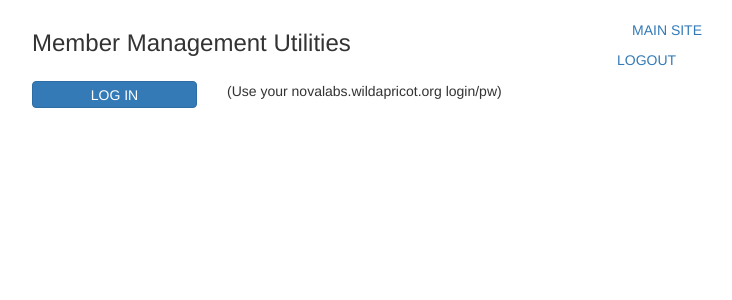
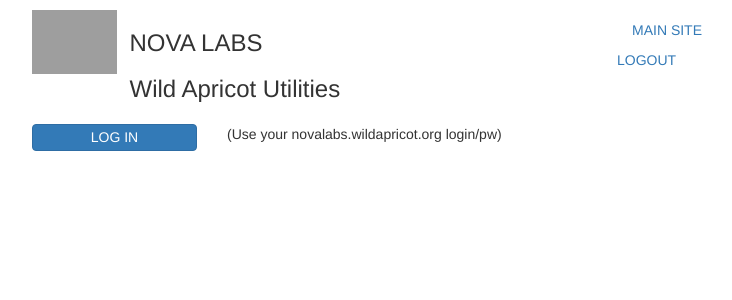
Before and after one commit to sudobob/WildApricotUtils, a Flask app: page / in a window 1280 px wide. Shown: the top 300 px of the page, without its empty margins (38-770 px from the left). Run offline with Flask 2, Linux system fonts and the light colour scheme; parts of the project's set-up code (start-up, migrations or seed data) failed here and were passed over; some libraries are stand-ins or nearby versions; grey boxes are pictures that could not be loaded.

Commit message:
Add NL Icon

```diff
--- a/oauth.py
+++ b/oauth.py
@@ -29,7 +29,9 @@
         pass
 
     def get_callback_url(self):
-        return 'http://wautils.nova-labs.org/callback/wildapricot'
+        # since we are running behind a proxy this doesn't work
+        #return url_for('oauth_callback', provider=self.provider_name, _external=True)
+        return os.environ['OAUTH_REDIRECT_URL']
 
     @classmethod
     def get_provider(self, provider_name):
--- a/templates/wanavbar.html
+++ b/templates/wanavbar.html
@@ -1,7 +1,11 @@
 <div style="height:10px;"></div>
 <div class="row border-bottom border-top">
-  <div class="col-sm-6">
-    <h3>Member Management Utilities</h3>
+  <div class="col-sm-1">
+    <img height="64" src="/static/novalabs_icon.png">
+  </div>
+  <div class="col-sm-5">
+    <h3>NOVA LABS</h3>
+    <h3>Wild Apricot Utilities</h3>
   </div>
   <div class="col-sm-6">
     <ul class="nav justify-content-end">
--- a/wautils.py
+++ b/wautils.py
@@ -385,7 +385,7 @@
   # parse cmd line args and perform operations
   try:
     # parse cmd line args
-    ops,args = getopt.getopt(sys.argv[1:],"c:",["webserver","cmd="])
+    ops,args = getopt.getopt(sys.argv[1:],"c:",["debug","cmd="])
   except getopt.GetoptError as err:
     sys.stderr.write(str(err) + '\n')
     sys.stderr.write(usage_mesg)
@@ -395,7 +395,7 @@
 
     if (o == '--debug'):
       db.create_all()
-      app.run(port=8080,debug=True)
+      app.run(port=7000,debug=True)
 
     if (o == '--cmd' or o == '-c'):
       cmd = a
```
